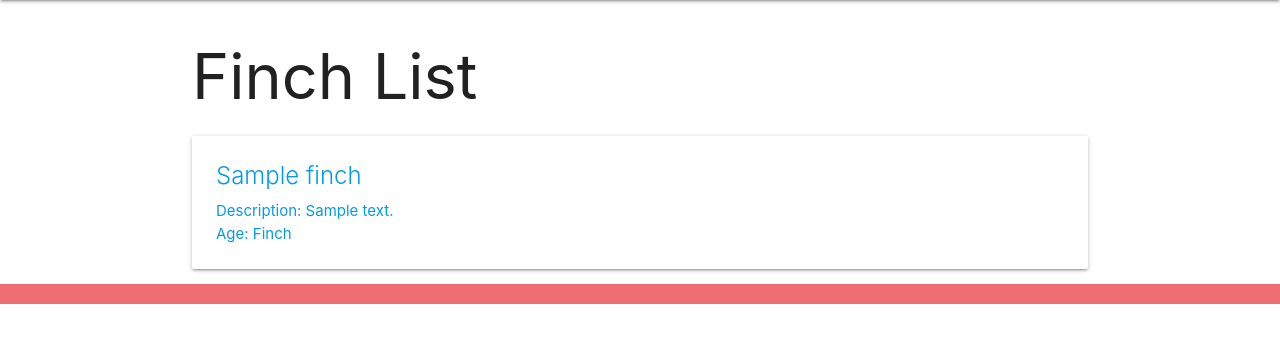
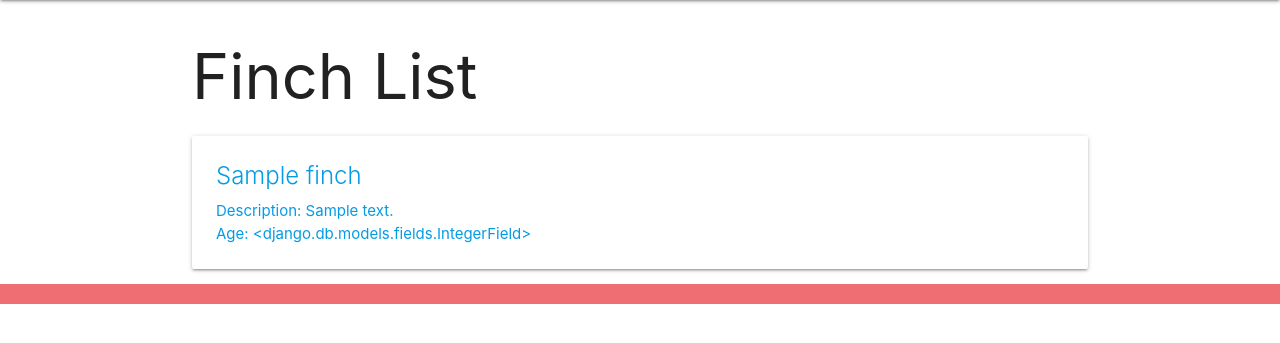
Before and after one commit to kelvinbest1/Finch_Collector, a Django app: page /finchs/ in a window 1280 px wide. Shown: the part 64-407 px from the top of the page. Run offline with Django 4.2, Linux system fonts and the light colour scheme; tables that the repository leaves empty hold one stand-in row (values such as "Sample post").

Commit message:
updating

```diff
--- a/main_app/models.py
+++ b/main_app/models.py
@@ -41,7 +41,7 @@ class Feeding(models.Model):
     choices=MEALS,
     default=MEALS[0][0]
   )
-  # Create a cat_id FK
+
   finch = models.ForeignKey(
     Finch,
     on_delete=models.CASCADE
--- a/main_app/templates/finches/index.html
+++ b/main_app/templates/finches/index.html
@@ -9,11 +9,7 @@
     <div class="card-content">
       <span class="card-title">{{ finch.name }}</span>
       <p>Description: {{ finch.description }}</p>
-      {% if finch.age > 0 %}
-        <p>Age: {{ finch.age }}</p>
-      {% else %}
-        <p>Age: Finch</p>
-      {% endif %}
+      <p>Age: {{ finch.age }}</p>
     </div>
   </div>
 </a>
```
Also changed, not shown: main_app/templates/main_app/finch_confirm_delete.html (renamed from main_app/templates/main_app/cat_confirm_delete.html).
